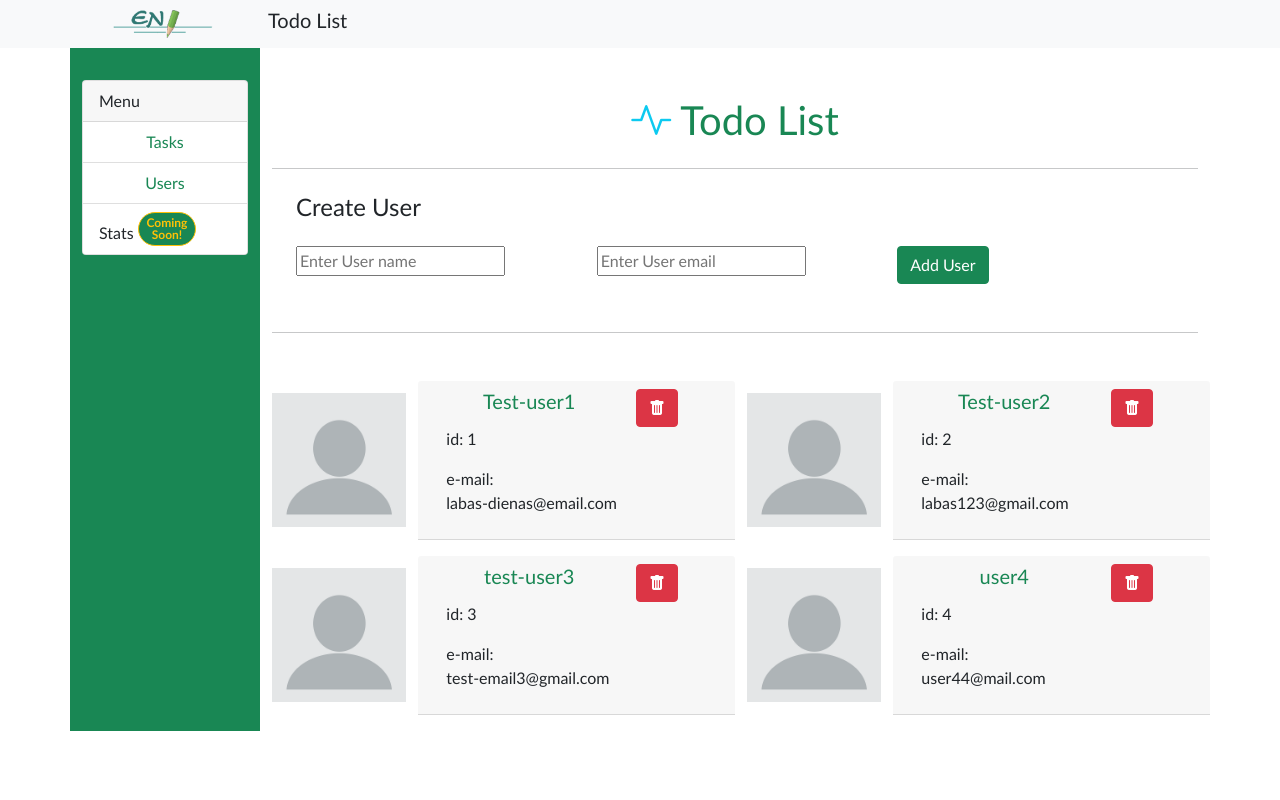
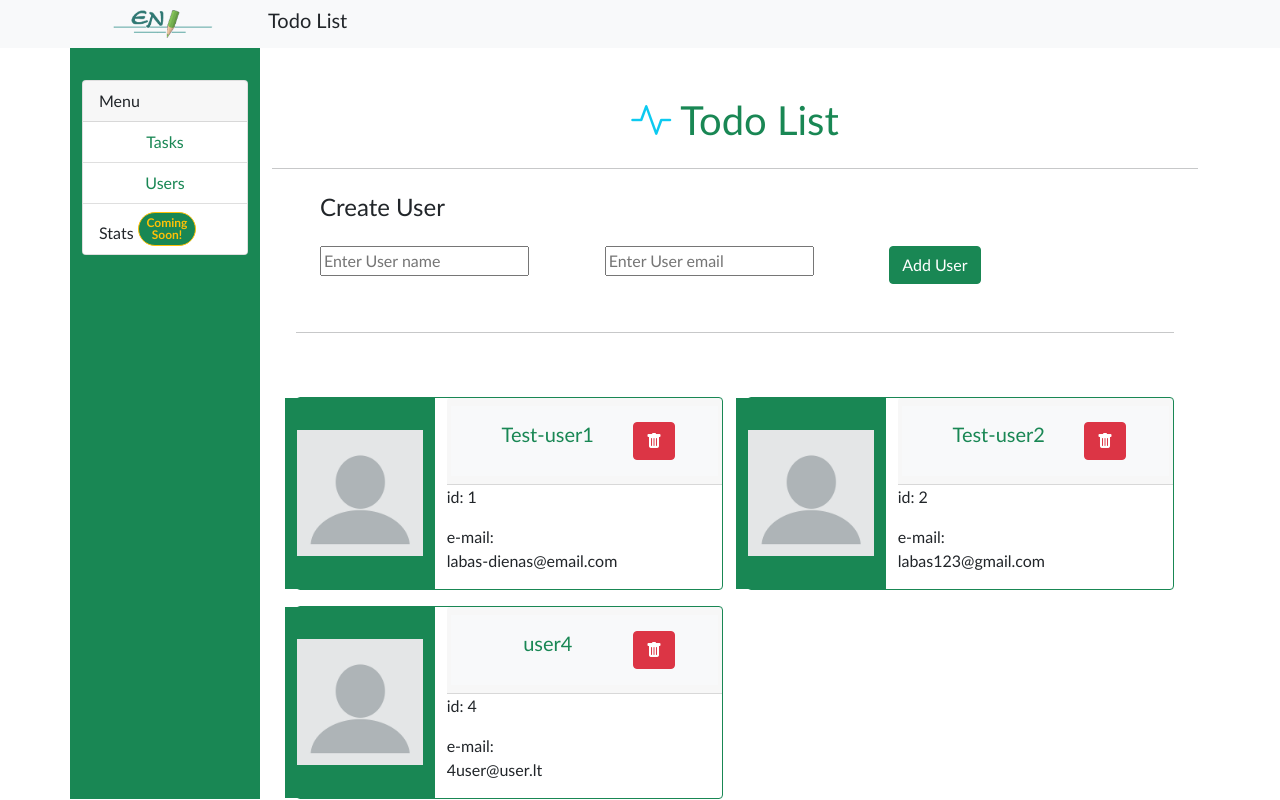
Before and after one commit to EgleNavickiene/project-todo, an Angular app: page /users in a window 1280 px wide. Built offline with nearby package versions, Linux system fonts and the light colour scheme; data requests are answered from the project's data file.

Commit message:
users card update

```diff
--- a/src/app/app.component.html
+++ b/src/app/app.component.html
@@ -2,14 +2,15 @@
 <nav class="navbar navbar-light bg-light">
     <div class="container">
       <div class="row d-flex col-12">
+
         <div class="col-2 align-content-center">
           <div class="img-fluid text-center">
             <a class="navbar-brand m-0" href="#">
               <img src="/assets/img/logo2.png" width="100" class="d-inline-block align-top" alt="">
             </a>
           </div>
+        </div>
 
-        </div>
         <div class="col-10">
           <h5>Todo List</h5>
         </div>
--- a/src/app/components/users/users.component.html
+++ b/src/app/components/users/users.component.html
@@ -1,27 +1,41 @@
+<div class="container">
   <div class="row">
     <app-user-create (newItemEvent)="getUsers()"></app-user-create>
   </div>
 
   <div class="row">
-  <div class="col-6 d-flex mb-3 " *ngFor="let user of users">
-    <div class="row">
-      <div class="col-4 card-img-left">
-        <div class="text-center d-flex justify-content-center align-items-center h-100">
-          <img src="/assets/img/blank-profile-picture.png" class="img-fluid " alt="user-img">
+
+    <div class="col-6 d-flex mt-3 " *ngFor="let user of users">
+      <div class="card border-success border-1">
+        <div class="row ">
+          <div class="col-4 card-img-left   bg-success ">
+
+            <!--VERTIKALIAM img lygiavimui:
+                d-flex justify-content-center align-items-center h-100 -->
+            <div class="text-center  d-flex justify-content-center align-items-center h-100">
+
+              <!-- img-fluid - ANT IMG, ne ant jo parent reikia dėti -->
+              <img src="/assets/img/blank-profile-picture.png"
+              class="img-fluid " alt="user-img">
             </div>
           </div>
           <div class="col-8 ">
-        <div class="row d-flex card-header">
-          <div class="col-8  text-center text-success">
-            <h5>{{user.name}} </h5>
+
+            <div class="card-header ">
+              <div class="row ">
+                <div class="col-12 d-flex bg-light me-0 pe-0 ">
+                  <div class="col-8 text-center text-success align-items-center">
+                    <h5 class="my-3 ">{{user.name}} </h5>
                   </div>
-          <div class="col-4">
-            <!-- (click)="deleteUser(user)" -->
+                  <div class="col-4  my-3 ">
                     <button (click)="deleteUser(user)" class="btn btn-danger bg-danger">
-              <i class="bi bi-trash-fill"></i>
+                      <i class="bi bi-trash-fill "></i>
                     </button>
                   </div>
+                </div>
 
+            </div>
+            </div>
 
           <div class="row">
             <div class="col-12">
@@ -29,7 +43,7 @@
               <p>e-mail: <br> {{user.email}}</p>
             </div>
           </div>
-
+        </div>
 
       </div>
       </div>
--- a/src/database/db.json
+++ b/src/database/db.json
@@ -29,12 +29,6 @@
       "completed": false,
       "author": "me1",
       "id": 6
-    },
-    {
-      "title": "two",
-      "completed": false,
-      "author": "me2",
-      "id": 7
     }
   ],
   "users": [
@@ -47,15 +41,11 @@
       "id": 2,
       "name": "Test-user2",
       "email": "labas123@gmail.com"
-    },
-    {
-      "name": "test-user3",
-      "email": "test-email3@gmail.com",
-      "id": 3
+
     },
     {
       "name": "user4",
-      "email": "user44@mail.com",
+      "email": "4user@user.lt",
       "id": 4
     }
   ]
```
Lines whose indentation alone changed are shown as unchanged.
